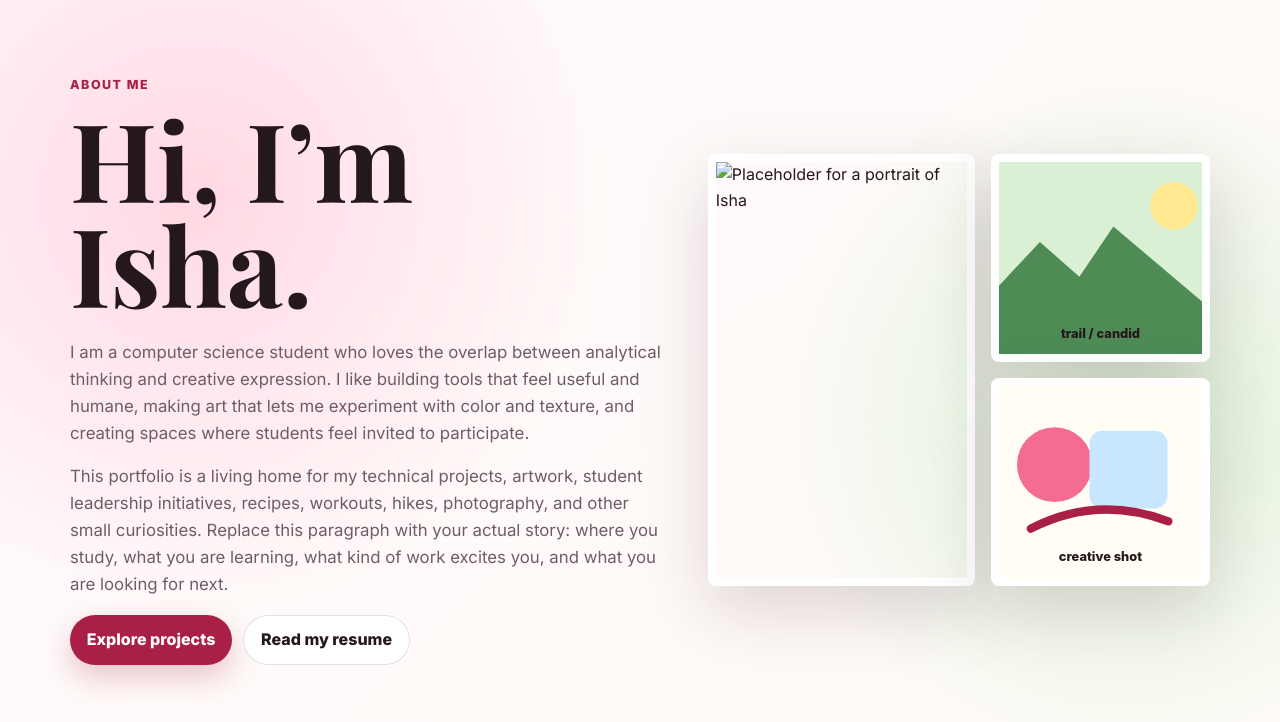
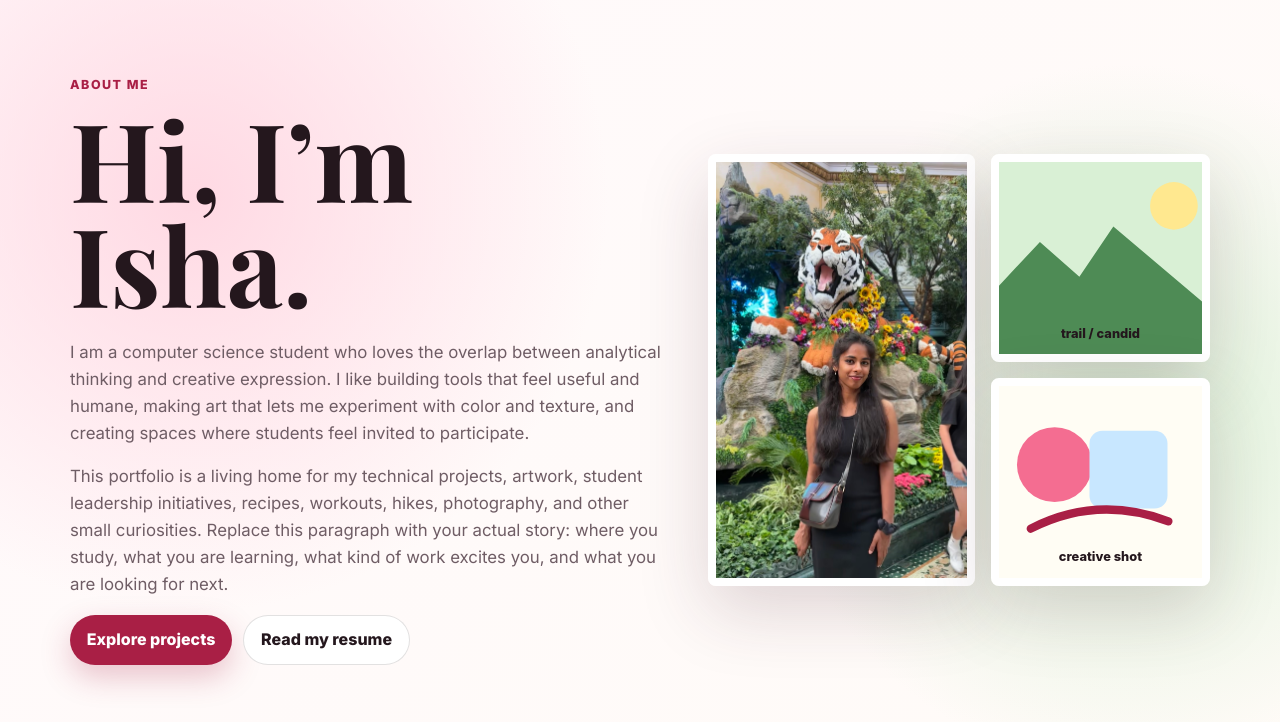
Before and after one commit to ishag615/ishag615.github.io, a plain HTML site: page index.html in a window 1280 px wide. Shown: the part 78-800 px from the top of the page. Drawn offline with nearby package versions, Linux system fonts and the light colour scheme.

Commit message:
Change photo file extension from .jpeg to .jpg

```diff
--- a/index.html
+++ b/index.html
@@ -52,7 +52,7 @@
           </div>
         </div>
         <div class="about-photos" aria-label="Photo collage">
-          <img class="photo-one" src="assets/about-photo-1.jpeg" alt="Placeholder for a portrait of Isha">
+          <img class="photo-one" src="assets/about-photo-1.jpg" alt="Placeholder for a portrait of Isha">
           <img class="photo-two" src="assets/about-photo-2.svg" alt="Placeholder for Isha outdoors or with friends">
           <img class="photo-three" src="assets/about-photo-3.svg" alt="Placeholder for a candid photo of Isha">
         </div>
```
